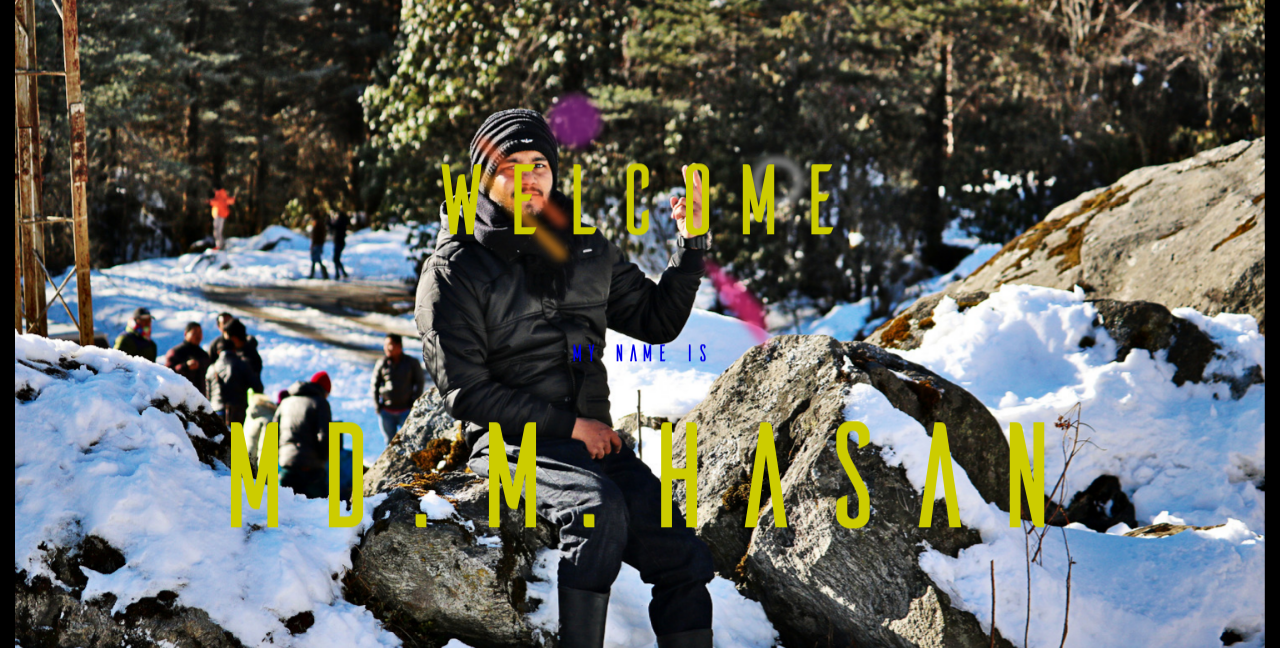
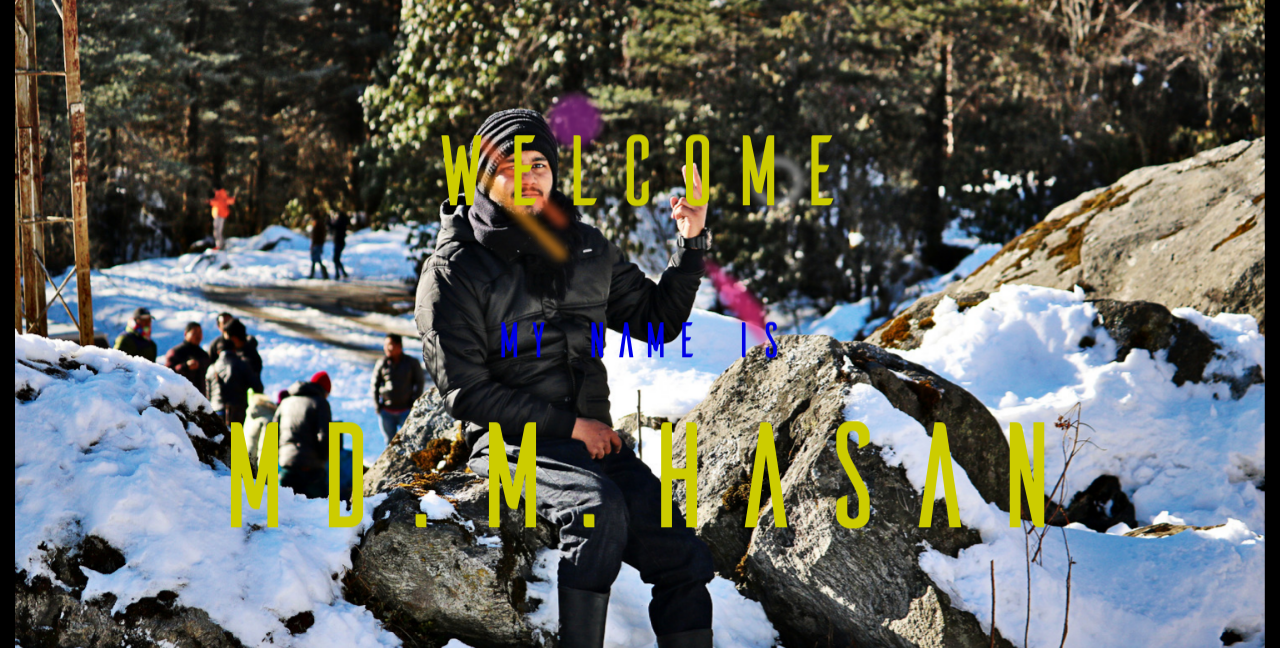
Before and after one commit to Stoicmehedi/cvresume, a plain HTML site: page index.html in a window 1280 px wide. Shown: the top 648 px of the page. Drawn offline with Linux system fonts and the light colour scheme; files whose address does not match are found by name; a web font is replaced by a local one.

Commit message:
Update void-designer.css

```diff
--- a/css/void-designer.css
+++ b/css/void-designer.css
@@ -1,9 +1,8 @@
 /*==================================================
-  Template Name: Void
-  Description: Onepage Parallax Personal Portfolio Template
-  Author: thunder-team
-  Author URL: https://themeforest.net/user/thunder-team
-  Version: 1.1
+
+  Author: Md.Mehedi Hasan
+  Author Mail:Stoicmehedi@gmail.com
+
 ==================================================*/
 
 /*==================================================
@@ -313,6 +312,8 @@ h1.name{
 .my-info h3{
   font-family: "Ailerons";
   color: #0000e6;
+font-size: 50px;
+
 
 }
 
```
